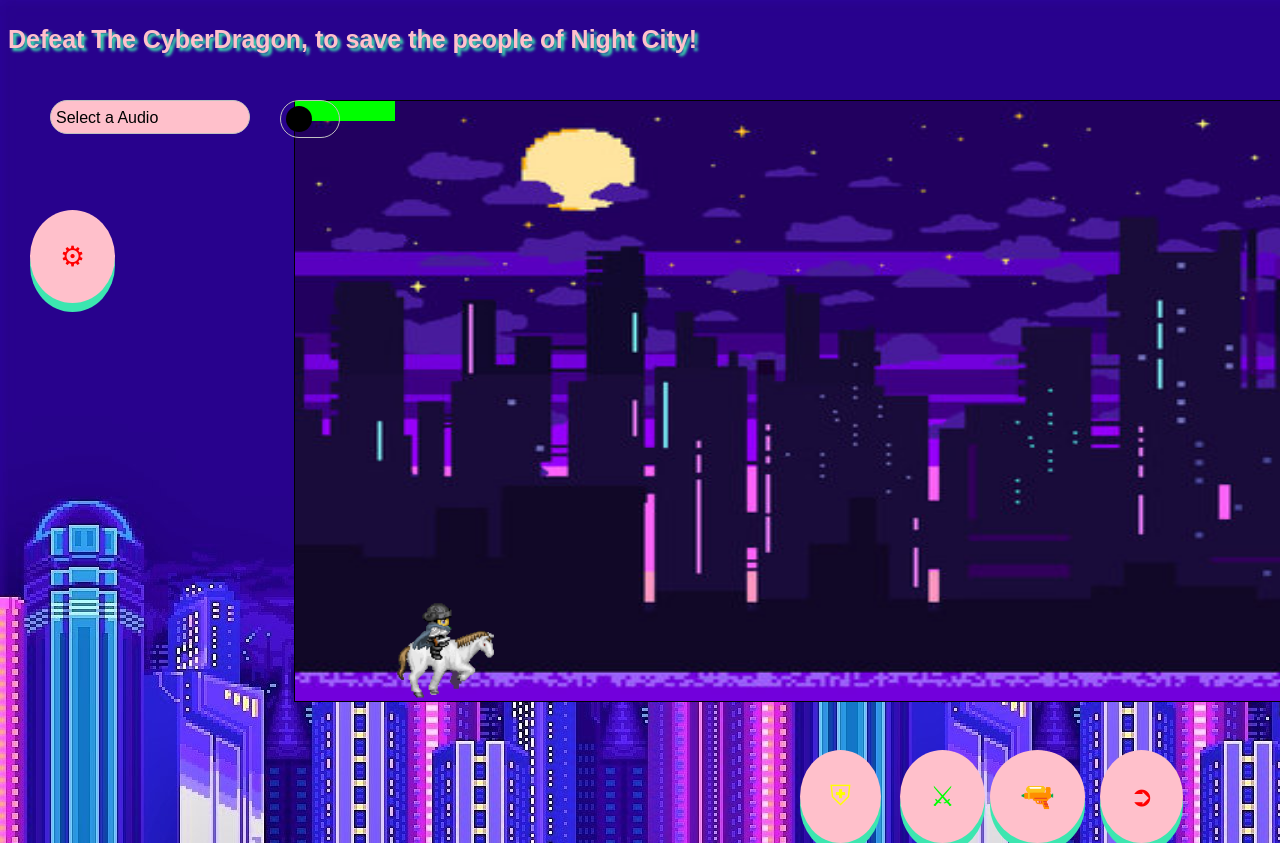
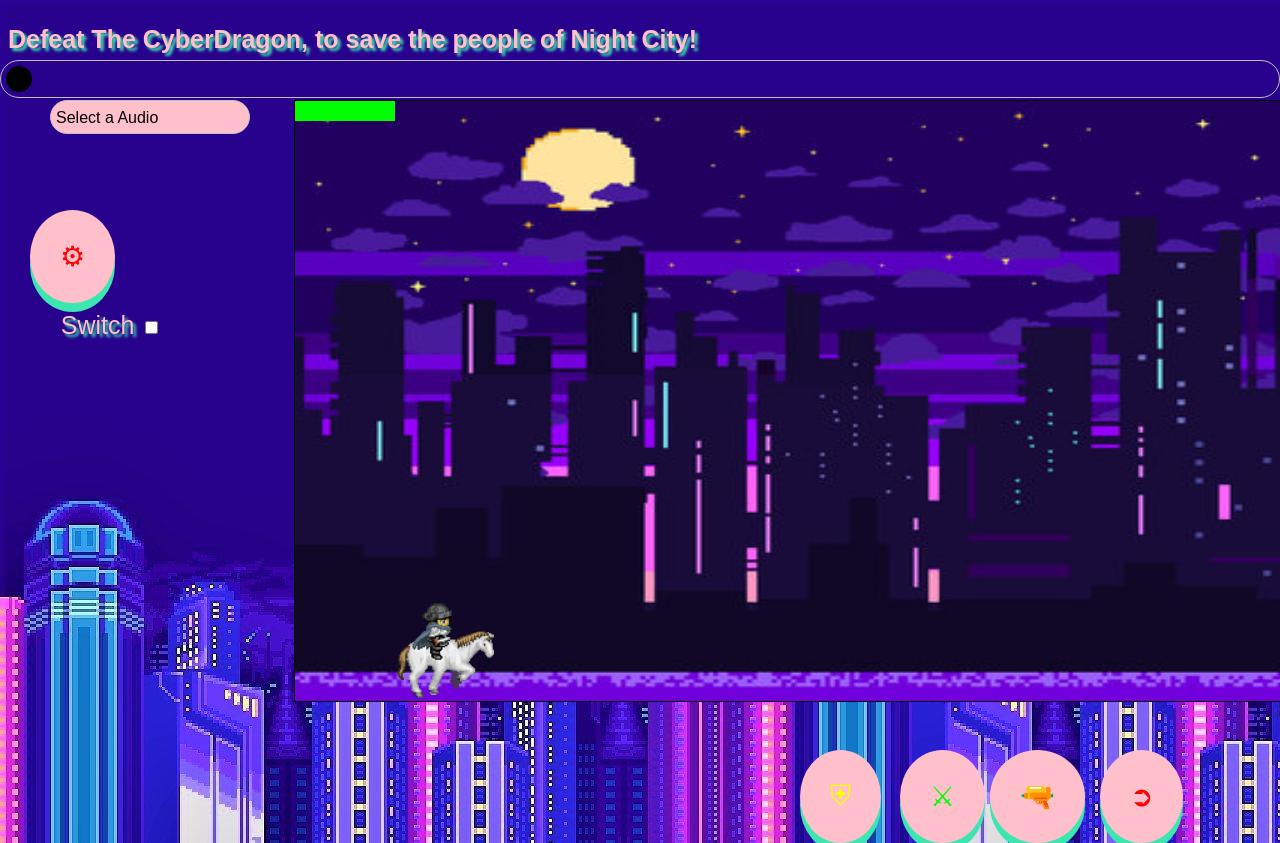
Before and after one commit to AdamMcguigan/AdamMcguigan.github.io, a plain HTML site: page UI-Project.html in a window 1280 px wide. Shown: the top 843 px of the page. Drawn offline with Linux system fonts and the light colour scheme.

Commit message:
fixing an issue for the PWA

```diff
--- a/UI-Project.html
+++ b/UI-Project.html
@@ -87,9 +87,9 @@
       </tr>
 	   <tr>
         <td colspan="3" align="center">
-          <label class="switch" id="switch">
-
-            <input id="active" onclick="musicSelection()" type="checkbox" id="switch">
+          <label>
+			Switch
+            <input id="active" onclick="musicSelection()" type="checkbox">
             <span class="toggle"></span>
           </label>
         </td>
```
